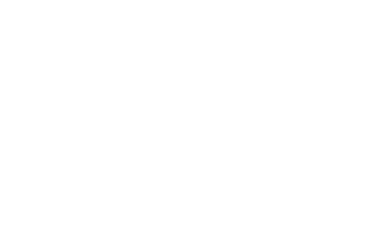
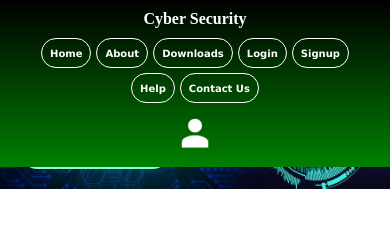
Before and after one commit to AnanduSaseendren/Cyber-Security, a plain HTML site: page index.html in a window 390 px wide. Drawn offline with Linux system fonts and the light colour scheme.

Commit message:
Position

```diff
--- /dev/null
+++ b/about_style.css
@@ -0,0 +1,69 @@
+* {
+    margin: 0;
+    padding: 0;
+
+}
+body,html{
+    overflow-x: hidden;
+}
+.nav{
+    height: 70px;
+    width: 100%;
+    background-color: black; /* For browsers that do not support gradients */
+    background-image: linear-gradient(black, green);
+    display: flex;
+    position: fixed;
+    z-index: 1;
+}
+.nav-img{
+    width: 50px;
+    padding-top: 10px;
+    padding-left: 10px;
+}
+.cybersecurity{
+    color: white;
+    padding-left: 20px;
+    padding-top: 20px;
+}
+.buttons{
+    display: flex;
+    padding-left: 300px;
+    padding-top: 20px;
+    gap: 10px;
+    cursor: pointer;
+
+}
+.button{
+    height: 30px;
+    width: 130px;
+    background-color: transparent;
+    border-radius: 30px;
+    /* border: none; */
+    color: white;
+    font-family: Verdana, Geneva, Tahoma, sans-serif;
+    font-weight: bold;
+    cursor: pointer;
+}
+.profile{
+    width: 40px;
+    color: white;
+    padding-top: 10px;
+    padding-left: 100px;
+}
+.about{
+    display: flex;
+    justify-content: center;
+    padding-top: 100px;
+    padding-left: 400px;
+    padding-right: 400px;
+    text-align: center;
+    padding-bottom: 50px;
+}
+.about-inner{
+    /* background-color: bisque; */
+    width: 90%;
+    padding-left: 5%;
+    /* display: flex; */
+    /* justify-content: center; */
+    font-size: 17px;
+}
--- /dev/null
+++ b/contact.css
@@ -0,0 +1,114 @@
+/* General Reset */
+* {
+    margin: 0;
+    padding: 0;
+    box-sizing: border-box;
+}
+body {
+    font-family: 'Arial', sans-serif;
+    background: linear-gradient(to right, #4facfe, #00f2fe);
+    color: #333;
+    display: flex;
+    justify-content: center;
+    align-items: center;
+    min-height: 100vh;
+    padding: 20px;
+}
+.contact-container {
+    width: 100%;
+    max-width: 800px;
+    background: #fff;
+    border-radius: 10px;
+    box-shadow: 0 4px 10px rgba(0, 0, 0, 0.1);
+    overflow: hidden;
+    padding: 20px;
+}
+.contact-header {
+    text-align: center;
+    padding-bottom: 20px;
+    border-bottom: 1px solid #ddd;
+}
+.contact-header h1 {
+    font-size: 2rem;
+    margin-bottom: 10px;
+    color: #004d99;
+}
+.contact-header p {
+    font-size: 1rem;
+    color: #666;
+}
+.contact-content {
+    display: flex;
+    flex-wrap: wrap;
+    justify-content: space-between;
+    padding: 20px 0;
+}
+.contact-info, .contact-form {
+    width: 48%;
+    margin-bottom: 20px;
+}
+.contact-info h2, .contact-form h2 {
+    font-size: 1.5rem;
+    color: #004d99;
+    margin-bottom: 10px;
+}
+.contact-info p {
+    font-size: 1rem;
+    margin: 8px 0;
+    line-height: 1.5;
+}
+.contact-info a {
+    color: #004d99;
+    text-decoration: none;
+}
+.contact-info a:hover {
+    text-decoration: underline;
+}
+.contact-form form {
+    display: flex;
+    flex-direction: column;
+}
+.contact-form input, .contact-form textarea {
+    width: 100%;
+    padding: 10px;
+    margin-bottom: 15px;
+    border: 1px solid #ddd;
+    border-radius: 5px;
+    font-size: 1rem;
+}
+.contact-form button {
+    padding: 10px 20px;
+    background: #004d99;
+    color: #fff;
+    border: none;
+    border-radius: 5px;
+    font-size: 1rem;
+    cursor: pointer;
+    transition: background 0.3s ease;
+}
+.contact-form button:hover {
+    background: #003366;
+}
+.social-links {
+    text-align: center;
+    padding-top: 20px;
+    border-top: 1px solid #ddd;
+}
+.social-links h3 {
+    margin-bottom: 10px;
+    font-size: 1.2rem;
+    color: #004d99;
+}
+.social-links .social-button {
+    margin: 5px;
+    padding: 10px 15px;
+    background: #004d99;
+    color: #fff;
+    border-radius: 5px;
+    text-decoration: none;
+    font-size: 0.9rem;
+    transition: background 0.3s ease;
+}
+.social-links .social-button:hover {
+    background: #003366;
+}
--- /dev/null
+++ b/downloads.css
@@ -0,0 +1,51 @@
+* {
+    margin: 0;
+    padding: 0;
+
+}
+body,html{
+    overflow-x: hidden;
+}
+.nav{
+    height: 70px;
+    width: 100%;
+    background-color: black; /* For browsers that do not support gradients */
+    background-image: linear-gradient(black, green);
+    display: flex;
+    position: fixed;
+    z-index: 1;
+}
+.nav-img{
+    width: 50px;
+    padding-top: 10px;
+    padding-left: 10px;
+}
+.cybersecurity{
+    color: white;
+    padding-left: 20px;
+    padding-top: 20px;
+}
+.buttons{
+    display: flex;
+    padding-left: 300px;
+    padding-top: 20px;
+    gap: 10px;
+    cursor: pointer;
+
+}
+.button{
+    height: 30px;
+    width: 130px;
+    background-color: transparent;
+    border-radius: 30px;
+    /* border: none; */
+    color: white;
+    font-family: Verdana, Geneva, Tahoma, sans-serif;
+    font-weight: bold;
+    cursor: pointer;
+}
+.profile{
+    width: 40px;
+    color: white;
+    padding-top: 10px;
+    padding-left: 100px;
--- a/index.html
+++ b/index.html
@@ -8,6 +8,30 @@
     <link rel="icon" type="icon" href="images/0cf447fa-b764-4863-8cc3-2e18b72e18a1.jpg">
 </head>
 <body>
-
+    <div class="nav">
+        <div>
+            <h2 class="cybersecurity">Cyber Security</h2>
+        </div>
+        <div class="buttons">
+            <a href="index.html"><button class="button">Home</button></a>
+            <a href="about.html"><button class="button">About</button></a>
+            <a href="downloads.html"><button class="button">Downloads</button></a>
+            <a href="login.html"><button class="button">Login</button></a>
+            <a href="signup.html"><button class="button">Signup</button></a>
+            <a href=""><button class="button">Help</button></a>
+            <a href="contact.css"><button class="button">Contact Us</button></a>
+        </div>
+        <div>
+            <a href=""><img src="images/person_24dp_FFFFFF_FILL1_wght400_GRAD200_opsz20.png" alt="" class="profile"></a>
+        </div>
+    </div>
+    <div class="explore-1">
+        <div class="head">
+            <h1>Exploring the World of Cybersecurity</h1>
+            <h1>And</h1>
+            <h1>Ethical Hacking: Defend, Protect, Empower</h1>
+            <a href=""><button class="explore-btn">Explore</button></a>
+        </div>
+    </div>
 </body>
 </html>
--- a/style.css
+++ b/style.css
@@ -0,0 +1,132 @@
+* {
+    margin: 0;
+    padding: 0;
+    box-sizing: border-box;
+}
+body, html {
+    overflow-x: hidden;
+}
+.nav {
+    height: 70px;
+    width: 100%;
+    background-image: linear-gradient(black, green);
+    display: flex;
+    align-items: center;
+    justify-content: space-between;
+    position: fixed;
+    z-index: 1;
+    padding: 0 20px;
+}
+.cybersecurity {
+    color: white;
+    font-size: 20px;
+    white-space: nowrap;
+}
+.buttons {
+    display: flex;
+    gap: 10px;
+}
+.button {
+    height: 30px;
+    padding: 0 15px;
+    background-color: transparent;
+    border-radius: 30px;
+    color: white;
+    font-family: Verdana, Geneva, Tahoma, sans-serif;
+    font-weight: bold;
+    border: 1px solid white;
+    cursor: pointer;
+    text-align: center;
+    line-height: 30px;
+    white-space: nowrap;
+}
+.profile {
+    width: 40px;
+}
+.explore-1 {
+    background-image: url(images/background.jpg);
+    background-size: cover;
+    background-position: center;
+    width: 100%;
+    height: calc(100vh - 70px);
+    display: flex;
+    justify-content: start;
+    align-items: start;
+    flex-direction: column;
+    padding: 0 20px;
+    padding-top: 300px;
+    padding-left: 100px;
+    color: black;
+}
+.head h1 {
+    margin: 10px 0;
+    font-size: 40px;
+    color: white;
+}
+.explore-btn {
+    height: 40px;
+    width: 150px;
+    border-radius: 30px;
+    border: none;
+    background-color: aquamarine;
+    font-size: 15px;
+    color: red;
+    font-weight: bold;
+    cursor: pointer;
+    margin-top: 20px;
+}
+
+@media (max-width: 768px) {
+    .nav {
+        flex-direction: column;
+        height: auto;
+        padding: 10px 20px;
+    }
+    .buttons {
+        flex-wrap: wrap;
+        justify-content: center;
+        gap: 5px;
+    }
+    .button {
+        width: auto;
+        font-size: 12px;
+        padding: 0 10px;
+    }
+    .cybersecurity {
+        font-size: 16px;
+        margin-bottom: 10px;
+    }
+    .profile {
+        margin-top: 10px;
+    }
+    .explore-1 {
+        padding: 20px;
+    }
+    .head h1 {
+        font-size: 1.2rem;
+    }
+}
+
+@media (max-width: 480px) {
+    .nav {
+        flex-direction: column;
+        align-items: center;
+    }
+    .buttons {
+        gap: 5px;
+    }
+    .button {
+        font-size: 10px;
+        padding: 0 8px;
+    }
+    .explore-1 {
+        height: auto;
+    }
+    .head h1 {
+        font-size: 1rem;
+    }
+    .explore-btn {
+        height: 35px;
+        font-size: 13px;
+    }
+}
```
Also changed, not shown: about.html (added, +52 -0 lines), contact.html (added, +46 -0 lines), downloads.html (added, +27 -0 lines), login.css (added, +82 -0 lines), login.html (added, +20 -0 lines), signup.css (added, +71 -0 lines), signup.html (added, +20 -0 lines), images/background.jpg (added), images/hacker.png (added), images/person_24dp_000000_FILL1_wght400_GRAD200_opsz20.png (added), images/person_24dp_FFFFFF_FILL1_wght400_GRAD200_opsz20.png (added), 1 other file.
